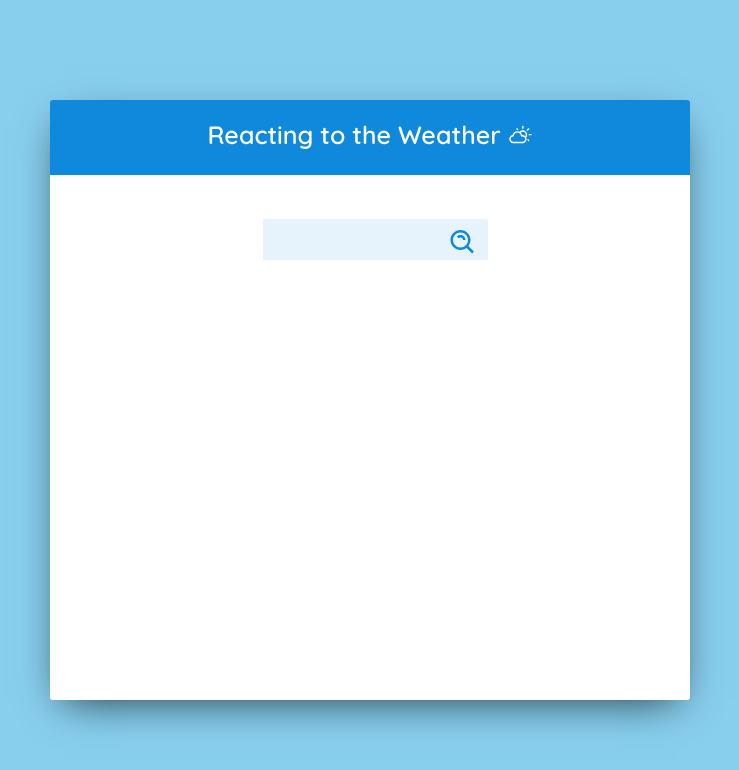
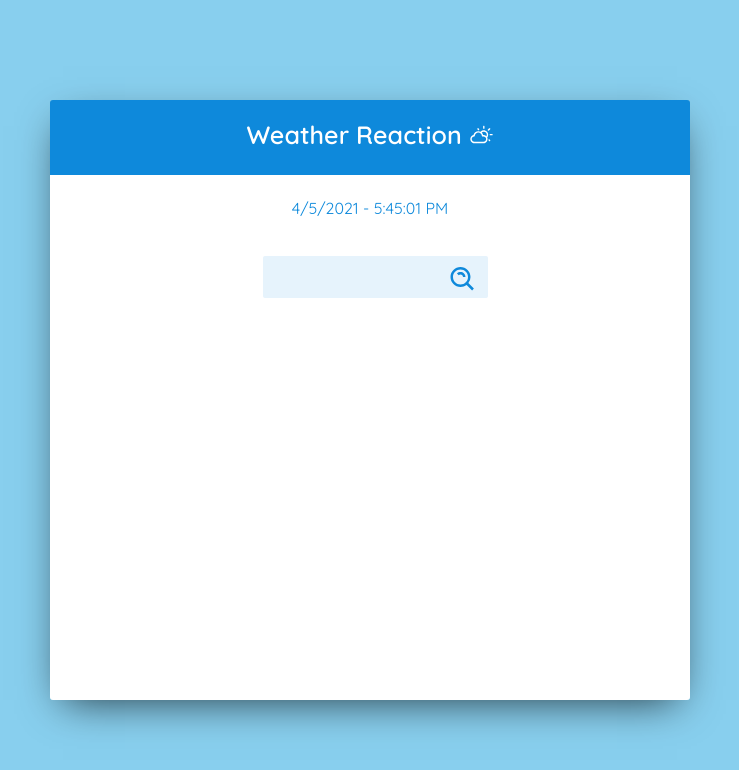
Before and after one commit to daggn3/React-Weather, a React (Create React App) app: page / in a window 1280 px wide. Shown: the top 770 px of the page, without its empty margins (270-1009 px from the left). Built offline with nearby package versions, Linux system fonts and the light colour scheme.

Commit message:
added error messaging and time stamp

```diff
--- /dev/null
+++ b/src/components/Fail.js
@@ -0,0 +1,9 @@
+import React from 'react';
+
+const Fail = ({error}) => (
+    <div className="error">
+        {error}
+    </div>
+)
+
+export default Fail;
--- a/src/components/Header.js
+++ b/src/components/Header.js
@@ -4,7 +4,7 @@ import { WiDayCloudy } from 'react-icons/wi';
 const Header = () => (
 
     <div className="header">
-        <h1 className="header__title">Reacting to the Weather <WiDayCloudy/> </h1>
+        <h1 className="header__title">Weather Reaction <WiDayCloudy/> </h1>
     </div>
 )
 
--- a/src/components/Main.js
+++ b/src/components/Main.js
@@ -5,9 +5,9 @@ import Header from "./Header"
 import Card from "./Card"
 import WeatherSearch from './WeatherSearch';
 import Weatherdata from './Weather';
+import Fail from './Fail'
 
-
-
+import Time from "./Time"
 
 
 
@@ -17,6 +17,7 @@ const Main = () => {
 
     const [weather, setWeather] = useState()
     const [name, setName] = useState()
+    const [error, setError] = useState()
 
 
 
@@ -25,6 +26,7 @@ const Main = () => {
         e.preventDefault()
 
         const location = e.target.elements.location.value
+        if (!location) return (setError("Please Enter the Name of a Location!"), setWeather(null))
 
         const API_KEY = "965d1999225fb47b09242ec2faec313e"
         const url = `https://api.openweathermap.org/data/2.5/weather?q=${location}&appid=${API_KEY}&units=metric`
@@ -41,10 +43,13 @@ const Main = () => {
     return (
         <div className="main">
             <Header />
+
             <Card>
-                <Context.Provider value = {{fetchdata , weather, name}}>
+                <Time />
+                <Context.Provider value = {{fetchdata , weather, name, error}}>
                     <WeatherSearch  />
                     {weather && <Weatherdata />}
+                    {error && <Fail error={error}/>}
                 </Context.Provider>
             </Card>
         </div>
--- /dev/null
+++ b/src/components/Time.js
@@ -0,0 +1,15 @@
+import React from 'react';
+
+
+const Time = () => {
+
+    const date = new Date()
+    return (
+        <div className="date-time">
+            { `${date.toLocaleDateString()} - ${date.toLocaleTimeString()}` }
+        </div>
+
+    );
+}
+
+export default Time;
--- a/src/components/Weather.js
+++ b/src/components/Weather.js
@@ -1,5 +1,6 @@
 import React, {useContext} from 'react';
 import Context from '../Contexts'
+import { FaCity } from 'react-icons/fa';
 
 
 
@@ -12,7 +13,7 @@ const WeatherData = () => {
 
     return (
         <div className="weather-data">
-  <p className="weather__tagline">Current Weather Information for <span className="weather-data__city">{name}</span></p>
+  <p className="weather__tagline">Current Weather Information for <span className="weather-data__city">{name}   <FaCity /> </span></p>
   <div className="weather-data__box">
     <span className="weather-data__property">
       <p className="weather-data__title">Temperature (°C)</p>
```
